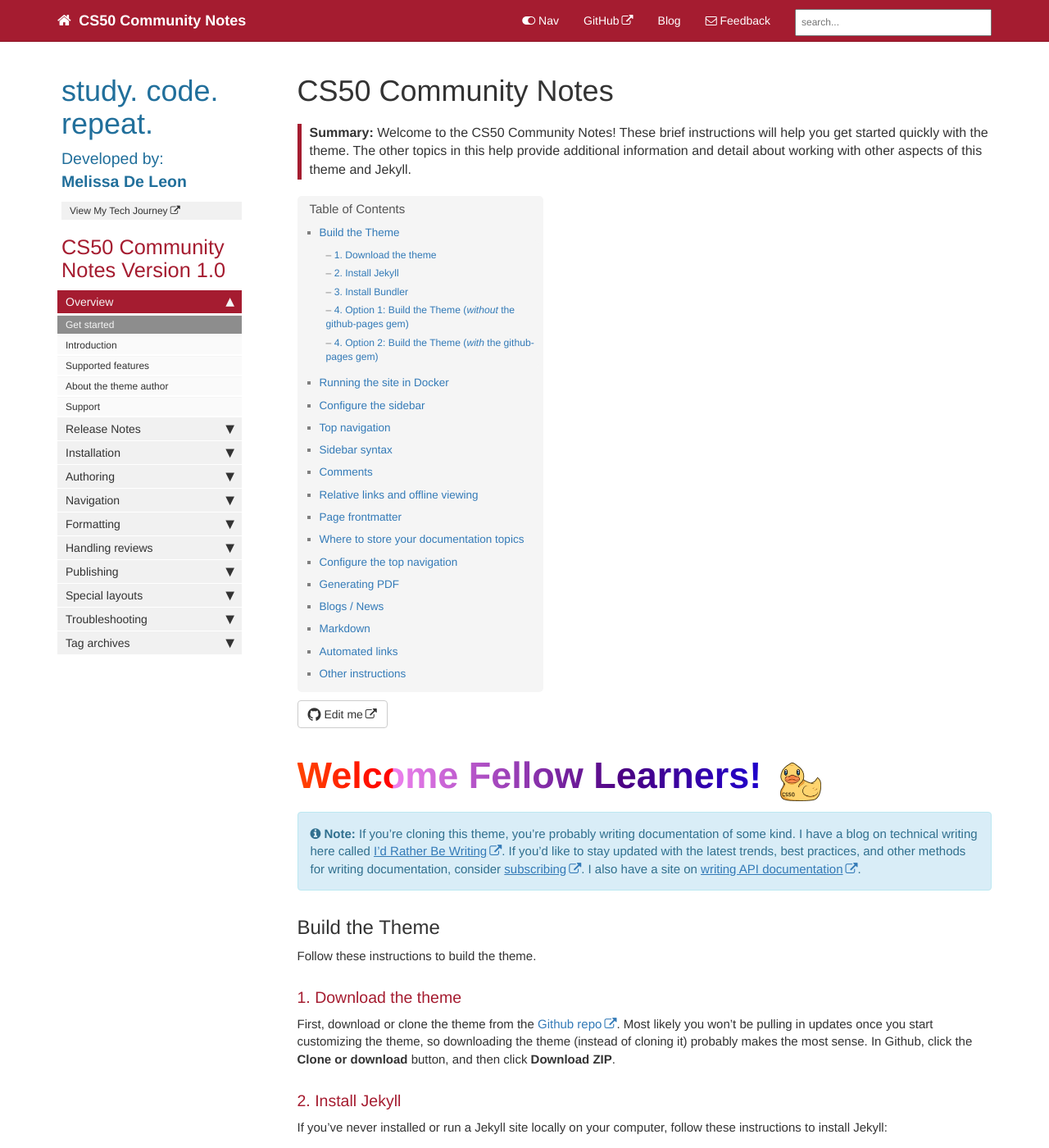
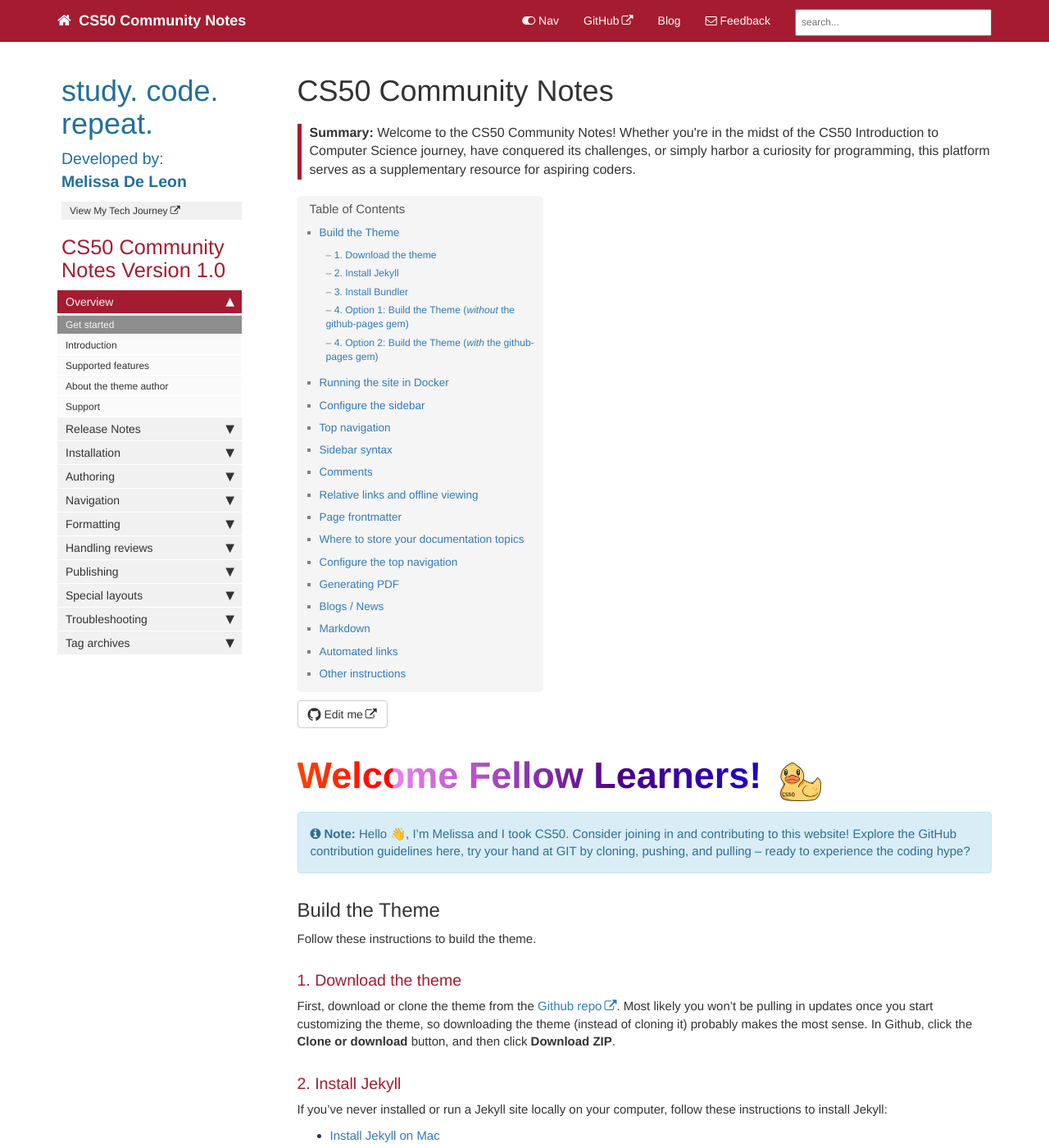
Before and after one commit to melissadeleonx/cs50-community-notes, a Jekyll site: the page built from index.md, in a window 1280 px wide and 1400 px high. Shown: the whole window at 82% size. Built offline with Jekyll 4.4.1, drawn with Linux system fonts in a browser that asks for light colours; comment, search, counter and statistics services are not loaded.

Commit message:
Notes updated

```diff
--- a/index.md
+++ b/index.md
@@ -4,7 +4,7 @@ keywords: cs50 community
 tags: [getting_started]
 sidebar: mydoc_sidebar
 permalink: index.html
-summary: Welcome to the CS50 Community Notes! These brief instructions will help you get started quickly with the theme. The other topics in this help provide additional information and detail about working with other aspects of this theme and Jekyll.
+summary: Welcome to the CS50 Community Notes! Whether you're in the midst of the CS50 Introduction to Computer Science journey, have conquered its challenges, or simply harbor a curiosity for programming, this platform serves as a supplementary resource for aspiring coders.
 ---
 
 <!-- Added some personal touch, feel free to update -->
@@ -26,7 +26,7 @@ summary: Welcome to the CS50 Community Notes! These brief instructions will help
 </style>
 
 
-{% include note.html content="If you're cloning this theme, you're probably writing documentation of some kind. I have a blog on technical writing here called <a alt='technical writing blog' href='http://idratherbewriting.com'>I'd Rather Be Writing</a>. If you'd like to stay updated with the latest trends, best practices, and other methods for writing documentation, consider <a href='https://tinyletter.com/tomjoht'>subscribing</a>. I also have a site on <a href='http://idratherbewriting.com/learnapidoc'>writing API documentation</a>." %}
+{% include note.html content="Hello 👋, I'm Melissa and I took CS50. Consider joining in and contributing to this website! Explore the GitHub contribution guidelines here, try your hand at GIT by cloning, pushing, and pulling – ready to experience the coding hype?" %}
 
 ## Build the Theme
 
```
Also changed, not shown: images/favicon.ico.
